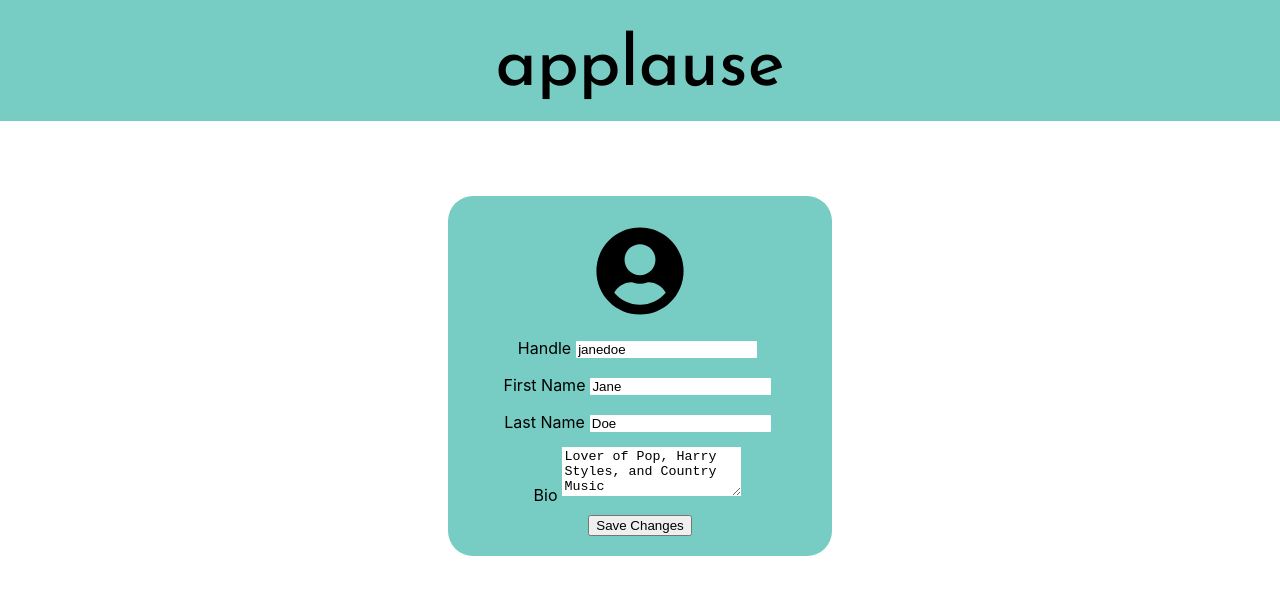
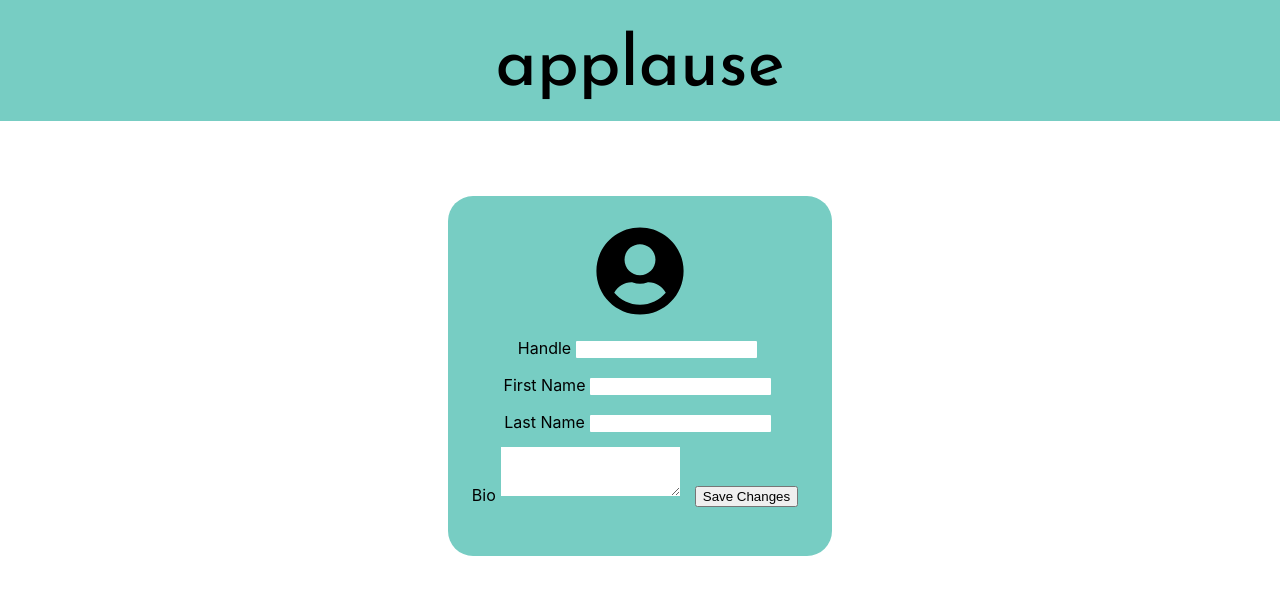
Before and after one commit to aniamb/applause, a React (Create React App) app in the folder applause/: page /editprofile in a window 1280 px wide. Shown: the top 594 px of the page. Built offline with nearby package versions, Linux system fonts and the light colour scheme; no server answers.

Commit message:
save changes implemented

```diff
--- a/applause/src/EditProfile.js
+++ b/applause/src/EditProfile.js
@@ -24,24 +24,35 @@ class EditProfile extends React.Component{
   constructor(props) {
     super(props);
     this.state = {
-        user:user,
+        firstname:"",
+        lastname:"",
+        handle:"",
+        bio:"",
+        // user:user,
         edit:false
     }
+    this.handleHandleChange = this.handleHandleChange.bind(this);
+    this.handleFirstnameChange = this.handleFirstnameChange.bind(this);
+    this.handleLastnameChange = this.handleLastnameChange.bind(this);
+    this.handleBioChange = this.handleBioChange.bind(this);
 }
 
 componentDidMount(){
     console.log("component mounted");
 
+    var localEmail = localStorage.getItem('currentUser');
     //need to change this to use local storage
-    var lookupUser = user.email;
+    // var lookupUser = user.email;
+    localEmail="pujam123@gmail.com";
     axios.get('http://localhost:5000/profile', {
         params: {
-            email:lookupUser
+            email:localEmail
         }
     })
     .then((response) => {
         console.log("response received.");
-        this.setState({user: response.data});
+        this.setState({handle: response.data.handle, firstname: response.data.firstname,
+            lastname: response.data.lastname, bio: response.data.bio});
     })
     .catch((err) => {
         console.log('error getting info');
@@ -52,29 +63,60 @@ editProfile = () => {
     this.setState({edit:true});
 }
 
+handleHandleChange(event) {
+    this.setState({handle: event.target.value});
+}
+
+handleFirstnameChange(event) {
+    this.setState({firstname: event.target.value});
+}
+
+handleLastnameChange(event) {
+    this.setState({lastname: event.target.value});
+}
+
+handleBioChange(event) {
+    this.setState({bio: event.target.value});
+}
+
+handleSubmit(event){
+    event.preventDefault();
+    event.target.reset();
+
+    var currUserEmail = localStorage.getItem('currentUser');
+    currUserEmail = "pujam123@gmail.com";
+    const updateInfo = {handle:this.state.handle, firstname: this.state.firstname, lastname: this.state.lastname, bio:this.state.bio, currUserEmail:currUserEmail}
+    axios.post('http://localhost:5000/editprofile', updateInfo). then(response => {
+        console.log("Edited profile successfully.");
+    }).catch((err) => {
+        console.log("Edit profile failed.");
+    })
+}
+
 render() {
   return (
     <div className="CreateAccount">
         <div className="container">
             <div className="left">
                 <FontAwesomeIcon className="prof" icon={faUserCircle} size="sm"/>
-                <form>
+                <form onSubmit={this.handleSubmit.bind(this)}>
                     <label>Handle</label>
-                    <input type="text" id="username" value={this.state.user.handle}/>
+                    <input type="text" id="username" value={this.state.handle} onChange={this.handleHandleChange.bind(this)}/>
                     <br></br>
 
                     <label>First Name</label>
-                    <input type="text" id="name" value={this.state.user.firstname}/>
+                    <input type="text" id="name" value={this.state.firstname} onChange={this.handleFirstnameChange.bind(this)}/>
                     <br></br>
 
                     <label>Last Name</label>
-                    <input type="text" id="name" value={this.state.user.lastname}/>
+                    <input type="text" id="name" value={this.state.lastname} onChange={this.handleLastnameChange.bind(this)}/>
                     <br></br>
 
                     <label>Bio</label>
-                    <textarea rows="3" cols="20" name="bio" value={this.state.user.bio} />
+                    <textarea rows="3" cols="20" name="bio" value={this.state.bio} onChange={this.handleBioChange.bind(this)}/>
+
+                    <input className="submit" type="submit" value="Save Changes"/>
                 </form>
-                <input className="submit" type="submit" value="Save Changes"/>
             </div>
         </div>
     </div>
```
Also changed, not shown: applause/src/backend/models/user.js (+11 -0 lines), applause/src/backend/server.js (+19 -0 lines).
